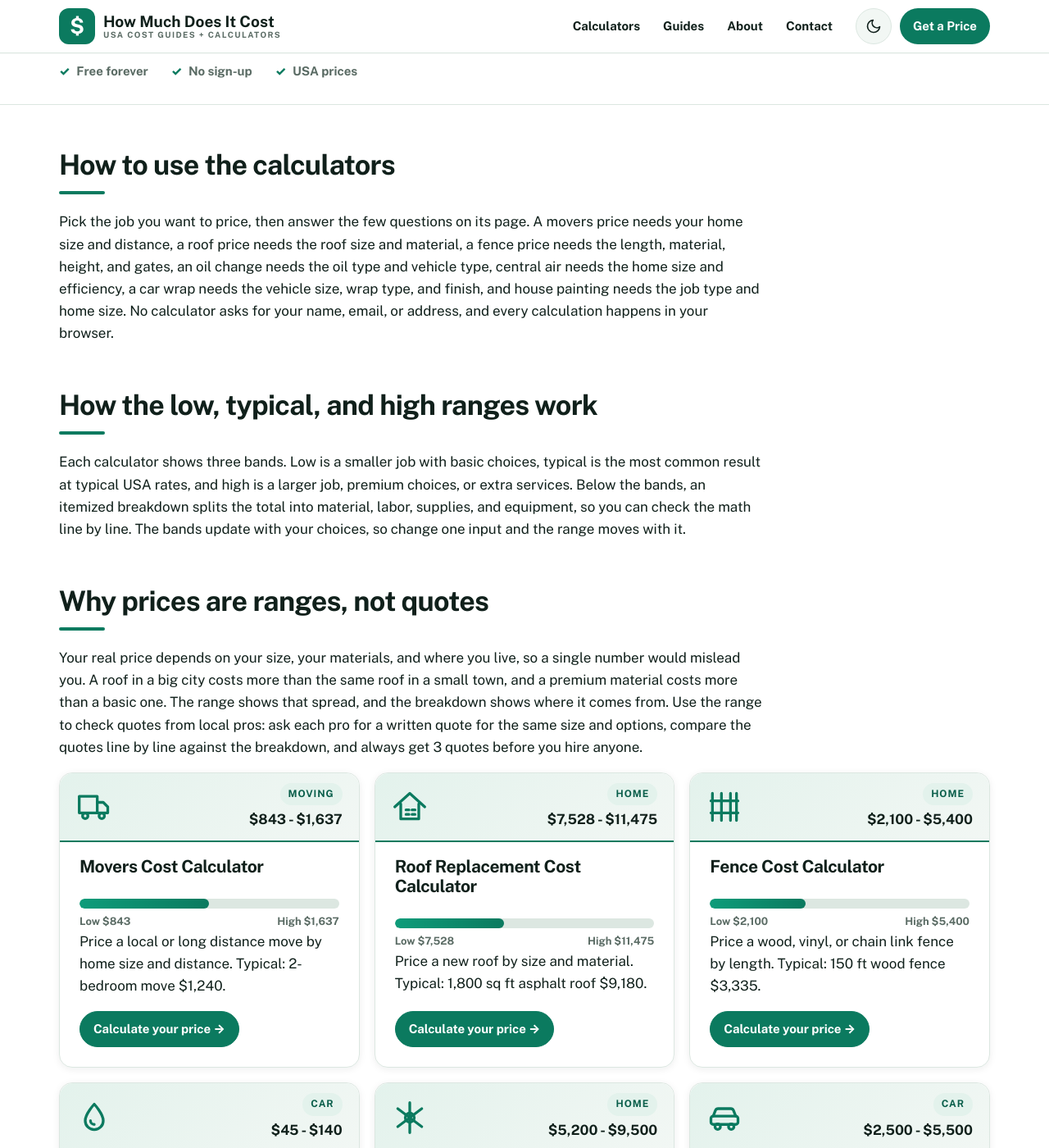
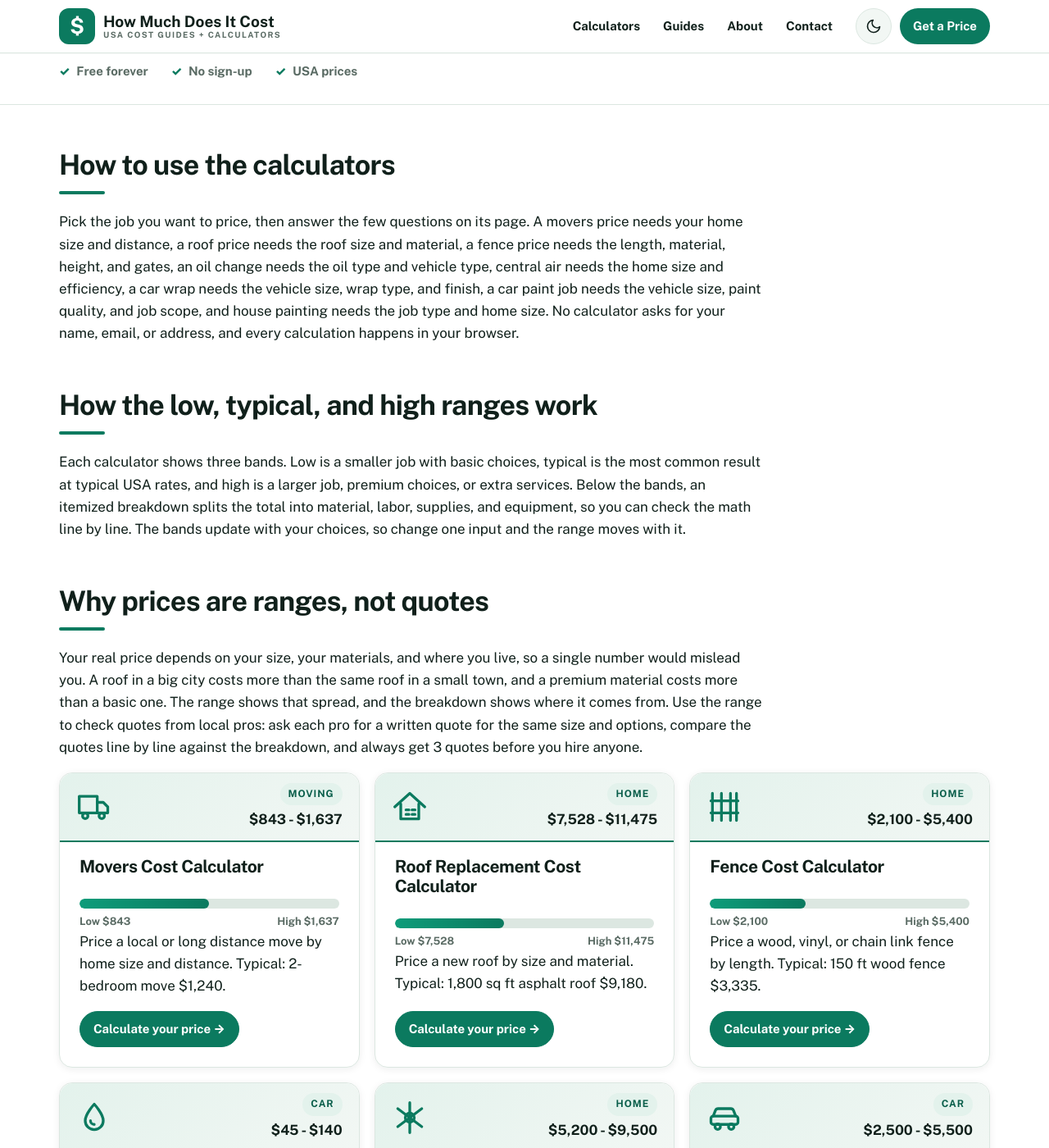
Before and after one commit to zaidmeo09-dhangal/howmuchdoesitcostusa, a Jekyll site: the page built from tools.md, in a window 1280 px wide and 1400 px high, scrolled down 393 px. Shown: the whole window at 82% size. Built offline with Jekyll 4.4.1, drawn with Linux system fonts in a browser that asks for light colours; some web fonts are replaced; some of the changed text lies outside the part shown.

Commit message:
Initial deploy: add tools.md

```diff
--- a/tools.md
+++ b/tools.md
@@ -1,8 +1,8 @@
 ---
 layout: default
-title: All 7 Free Cost Calculators in the USA for Home and Car
-meta_title: "All 7 Free Cost Calculators in the USA for Home and Car"
-meta_description: "All free cost calculators from How Much Does It Cost USA: movers, roof, fence, oil change, central air, car wrap, and house painting, all free."
+title: All 8 Free Cost Calculators in the USA for Home and Car
+meta_title: "All 8 Free Cost Calculators in the USA for Home and Car"
+meta_description: "All cost calculators from How Much Does It Cost USA: movers, roof, fence, oil change, central air, car wrap, car painting, and house painting, all free."
 permalink: /tools/
 breadcrumb: Tools
 schema: |
@@ -11,7 +11,7 @@ schema: |
     "@type": "CollectionPage",
     "name": "All Cost Calculators",
     "url": "https://howmuchdoesitcostusa.com/tools/",
-    "description": "All free cost calculators: movers, roof, fence, oil change, central air, car wrap, and house painting, with low, typical, and high prices."
+    "description": "All free cost calculators: movers, roof, fence, oil change, central air, car wrap, car painting, and house painting, with low, typical, and high prices."
   }
 ---
 
@@ -29,7 +29,7 @@ schema: |
 </section>
 <section class="wrap">
   <h2>How to use the calculators</h2>
-  <p>Pick the job you want to price, then answer the few questions on its page. A movers price needs your home size and distance, a roof price needs the roof size and material, a fence price needs the length, material, height, and gates, an oil change needs the oil type and vehicle type, central air needs the home size and efficiency, a car wrap needs the vehicle size, wrap type, and finish, and house painting needs the job type and home size. No calculator asks for your name, email, or address, and every calculation happens in your browser.</p>
+  <p>Pick the job you want to price, then answer the few questions on its page. A movers price needs your home size and distance, a roof price needs the roof size and material, a fence price needs the length, material, height, and gates, an oil change needs the oil type and vehicle type, central air needs the home size and efficiency, a car wrap needs the vehicle size, wrap type, and finish, a car paint job needs the vehicle size, paint quality, and job scope, and house painting needs the job type and home size. No calculator asks for your name, email, or address, and every calculation happens in your browser.</p>
   <h2>How the low, typical, and high ranges work</h2>
   <p>Each calculator shows three bands. Low is a smaller job with basic choices, typical is the most common result at typical USA rates, and high is a larger job, premium choices, or extra services. Below the bands, an itemized breakdown splits the total into material, labor, supplies, and equipment, so you can check the math line by line. The bands update with your choices, so change one input and the range moves with it.</p>
   <h2>Why prices are ranges, not quotes</h2>
@@ -42,6 +42,7 @@ schema: |
     <div class="card"><div class="card-art" aria-hidden="true"><svg aria-hidden="true" width="30" height="30" viewBox="0 0 24 24" fill="none" stroke="currentColor" stroke-width="1.8" stroke-linecap="round" stroke-linejoin="round"><path d="M12 3s6 6.5 6 11a6 6 0 0 1-12 0c0-4.5 6-11 6-11z"/><path d="M9.5 14a2.5 2.5 0 0 0 2.5 2.5"/></svg><span class="card-art-meta"><span class="card-cat">Car</span><span class="card-art-price">$45 - $140</span></span></div><h3><a href="{{ '/oil-change-cost-calculator/' | relative_url }}">Oil Change Cost Calculator</a></h3><div class="price-bar" aria-hidden="true"><span style="width:32%"></span></div><div class="price-row"><span>Low $45</span><span>High $140</span></div><p>Price an oil change by oil type. Typical: full synthetic oil change $75.</p><a class="card-cta" href="{{ '/oil-change-cost-calculator/' | relative_url }}">Calculate your price &rarr;</a></div>
     <div class="card"><div class="card-art" aria-hidden="true"><svg aria-hidden="true" width="30" height="30" viewBox="0 0 24 24" fill="none" stroke="currentColor" stroke-width="1.8" stroke-linecap="round" stroke-linejoin="round"><path d="M12 2v20M4 6l16 12M20 6 4 18"/><circle cx="12" cy="12" r="3"/></svg><span class="card-art-meta"><span class="card-cat">Home</span><span class="card-art-price">$5,200 - $9,500</span></span></div><h3><a href="{{ '/central-ac-installation-cost-calculator/' | relative_url }}">Central AC Installation Cost Calculator</a></h3><div class="price-bar" aria-hidden="true"><span style="width:37%"></span></div><div class="price-row"><span>Low $5,200</span><span>High $9,500</span></div><p>Price a new central air system by home size. Typical: 2.5 ton system $6,800.</p><a class="card-cta" href="{{ '/central-ac-installation-cost-calculator/' | relative_url }}">Calculate your price &rarr;</a></div>
     <div class="card"><div class="card-art" aria-hidden="true"><svg aria-hidden="true" width="30" height="30" viewBox="0 0 24 24" fill="none" stroke="currentColor" stroke-width="1.8" stroke-linecap="round" stroke-linejoin="round"><path d="M4.5 11 6 7.2A2 2 0 0 1 7.9 6h8.2a2 2 0 0 1 1.9 1.2L19.5 11"/><rect x="3" y="11" width="18" height="5.5" rx="1.5"/><circle cx="7.5" cy="18" r="1.8"/><circle cx="16.5" cy="18" r="1.8"/></svg><span class="card-art-meta"><span class="card-cat">Car</span><span class="card-art-price">$2,500 - $5,500</span></span></div><h3><a href="{{ '/car-wrap-cost-calculator/' | relative_url }}">Car Wrap Cost Calculator</a></h3><div class="price-bar" aria-hidden="true"><span style="width:33%"></span></div><div class="price-row"><span>Low $2,500</span><span>High $5,500</span></div><p>Price a full or partial car wrap by vehicle size. Typical: sedan full wrap $3,500.</p><a class="card-cta" href="{{ '/car-wrap-cost-calculator/' | relative_url }}">Calculate your price &rarr;</a></div>
+    <div class="card"><div class="card-art" aria-hidden="true"><svg aria-hidden="true" width="30" height="30" viewBox="0 0 24 24" fill="none" stroke="currentColor" stroke-width="1.8" stroke-linecap="round" stroke-linejoin="round"><path d="M4.5 11 6 7.2A2 2 0 0 1 7.9 6h8.2a2 2 0 0 1 1.9 1.2L19.5 11"/><rect x="3" y="11" width="18" height="5.5" rx="1.5"/><circle cx="7.5" cy="18" r="1.8"/><circle cx="16.5" cy="18" r="1.8"/></svg><span class="card-art-meta"><span class="card-cat">Car</span><span class="card-art-price">$2,500 - $5,500</span></span></div><h3><a href="{{ '/paint-a-car-cost-calculator/' | relative_url }}">Paint a Car Cost Calculator</a></h3><div class="price-bar" aria-hidden="true"><span style="width:33%"></span></div><div class="price-row"><span>Low $2,500</span><span>High $5,500</span></div><p>Price a car repaint by vehicle size, quality, and scope. Typical: sedan repaint $3,500.</p><a class="card-cta" href="{{ '/paint-a-car-cost-calculator/' | relative_url }}">Calculate your price &rarr;</a></div>
     <div class="card"><div class="card-art" aria-hidden="true"><svg aria-hidden="true" width="30" height="30" viewBox="0 0 24 24" fill="none" stroke="currentColor" stroke-width="1.8" stroke-linecap="round" stroke-linejoin="round"><path d="M3 4h13v6H3z"/><path d="M16 7h2a2 2 0 0 1 2 2v2"/><path d="M18 11v7a2 2 0 0 1-2 2h-1a2 2 0 0 1-2-2v-4"/></svg><span class="card-art-meta"><span class="card-cat">Home</span><span class="card-art-price">$2,800 - $6,800</span></span></div><h3><a href="{{ '/house-painting-cost-calculator/' | relative_url }}">House Painting Cost Calculator</a></h3><div class="price-bar" aria-hidden="true"><span style="width:35%"></span></div><div class="price-row"><span>Low $2,800</span><span>High $6,800</span></div><p>Price interior and exterior house painting by home size. Typical: exterior job $4,200.</p><a class="card-cta" href="{{ '/house-painting-cost-calculator/' | relative_url }}">Calculate your price &rarr;</a></div>
     <div class="card card-wide"><h3>Not sure where to start?</h3><p>Read the cost guides first. Each guide explains what moves the price up or down, and links to the matching calculator.</p><a class="card-cta" href="{{ '/blog/' | relative_url }}">Read all cost guides &rarr;</a></div>
   </div>
@@ -68,6 +69,7 @@ schema: |
     { name: "Oil Change Cost Calculator", url: "oil-change-cost-calculator/", keys: "oil change car service cost" },
     { name: "Central AC Installation Cost Calculator", url: "central-ac-installation-cost-calculator/", keys: "central air ac installation cooling cost" },
     { name: "Car Wrap Cost Calculator", url: "car-wrap-cost-calculator/", keys: "car wrap vinyl vehicle cost" },
+    { name: "Paint a Car Cost Calculator", url: "paint-a-car-cost-calculator/", keys: "paint car repaint vehicle cost" },
     { name: "House Painting Cost Calculator", url: "house-painting-cost-calculator/", keys: "house painting paint car cost" },
     { name: "How Much Do Movers Cost? (Guide)", url: "blog/how-much-do-movers-cost/", keys: "movers guide cost" },
     { name: "How Much Does an Oil Change Cost? (Guide)", url: "blog/how-much-does-an-oil-change-cost/", keys: "oil change guide cost" },
```
Also changed, not shown: other parts of tools.md (+2 -2 lines).
